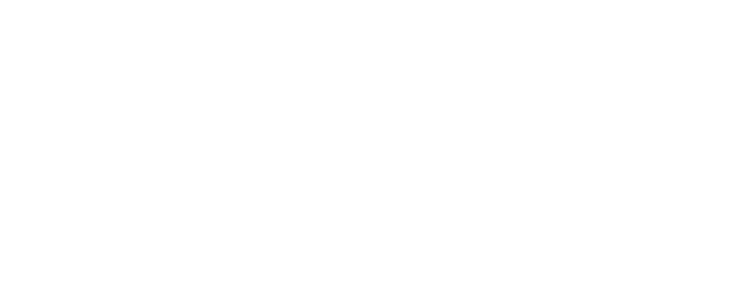
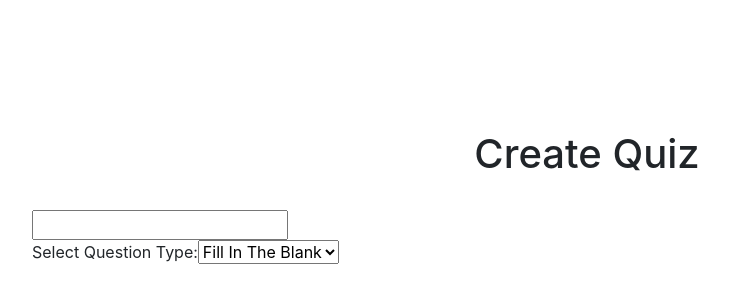
Before and after one commit to CallmeKingsley/Mosanimaniacs, a React (Create React App) app in the folder mosanimaniacs/: page /admin/create in a window 1280 px wide. Shown: the part 170-470 px from the top of the page, without its empty margins (53-782 px from the left). Built offline with nearby package versions, Linux system fonts and the light colour scheme.

Commit message:
initial commit for customizer

```diff
--- a/mosanimaniacs/src/App.js
+++ b/mosanimaniacs/src/App.js
@@ -8,6 +8,7 @@
 import StartQuiz from './components/quiz/StartQuiz';
 import Question from './components/quiz/Question';
 import QuizResults from './components/quiz/QuizResults';
+import CreateQuiz from './components/admin/createQuiz';
 import './App.css';
 
 class App extends Component {
@@ -21,6 +22,7 @@
             <Route exact path="/quiz/start" component={StartQuiz}></Route>{/* The screen you see when you're about to start a quiz, shows team/question info */}
             <Route path="/quiz/question/:id" component={Question}></Route> {/* The indiviudal questions*/}
             <Route path="/quiz/results" component={QuizResults}></Route> {/* The final score screen */}
+            <Route path="/admin/create" component={CreateQuiz}></Route> {/* The create quiz component */}
           </Switch>
         </Router>
       </div>
--- /dev/null
+++ b/mosanimaniacs/src/components/admin/createQuiz.js
@@ -0,0 +1,71 @@
+import React, { Component } from "react";
+import ReactDOM from 'react-dom';
+import '../../css/Welcome.css';
+import MultiChoice from './questionTypes/multChoice';
+
+class CreateQuiz extends Component {
+
+    constructor(props) {
+        super(props);
+
+        this.questionType = React.createRef();
+        this.renderedForm = React.createRef();
+        this.renderQuestionType = this.renderQuestionType.bind(this);
+
+        this.state = {
+            questions: []
+        }
+    }
+
+    renderQuestionType (e) {
+        // console.log(e.target.value);
+        // let component = <MultiChoice/>;
+        // console.log(component);
+        // switch(e.target.value) {
+        //     case "multiple-choice":
+        //         component = <MultiChoice/>;
+        // }
+        // console.log(component);
+        // this.renderedForm.current.innerHTML = component;
+        // console.log(component);
+        let component = e.target.value;
+        this.setState(prevState => {
+            console.log(e);
+            return {
+                questions: [
+                    ...prevState.questions,
+                    component
+                ]
+            }
+        });
+    }
+
+    render() {
+        const { questions } = this.state;
+        return (
+            <div id="welcome" className="container">
+                <h1 className="text-center">Create Quiz</h1>
+                <form>
+                    <fieldset>
+                        <input type="text" name="quizTitle" id="quizTitle"/>
+                    </fieldset>
+                    <fieldset>
+                        <div id="renderedForm" ref={this.renderedForm}>
+
+                        </div>
+                    </fieldset>
+                    <fieldset>
+                    <label htmlFor="questionType">Select Question Type:</label>
+                        <select id="questionType" ref={this.questionType} onChange={this.renderQuestionType}>
+                            <option value="fill-in-blank">Fill In The Blank</option>
+                            <option value="multiple-choice">Multiple Choice</option>
+                            <option value="circuit">Circuit</option>
+                        </select>
+                    </fieldset>
+                </form>
+            </div>
+        )
+    }
+}
+
+export default CreateQuiz;
--- /dev/null
+++ b/mosanimaniacs/src/components/admin/questionTypes/multChoice.js
@@ -0,0 +1,18 @@
+import React, { Component } from "react";
+import '../../../css/Welcome.css';
+
+class MultipleChoice extends Component {
+    render() {
+        return (
+            <>
+                <input type="text" name="questionTitle" id="questionTitle" placeholder="Question"/>
+                <input type="text" name="answerChoiceA" id="answerChoiceA" placeholder="Answer Choice"/>
+                <input type="text" name="answerChoiceB" id="answerChoiceB" placeholder="Answer Choice"/>
+                <input type="text" name="answerChoiceC" id="answerChoiceC" placeholder="Answer Choice"/>
+                <input type="text" name="answerChoiceD" id="answerChoiceD" placeholder="Answer Choice"/>
+            </>
+        )
+    }
+}
+
+export default MultipleChoice;
--- a/mosanimaniacs/src/components/quiz/Welcome.js
+++ b/mosanimaniacs/src/components/quiz/Welcome.js
@@ -15,6 +15,7 @@
                 <div className="row">
                     <div className="col-sm text-center startBtn">
                         <Link to ="/quiz"><button type="button" className="btn btn-primary">START GAME</button></Link>
+                        <Link to ="/admin/create"><button type="button" className="btn btn-primary">CREATE QUIZ</button></Link>
                     </div>
                 </div>
             </div>
```
